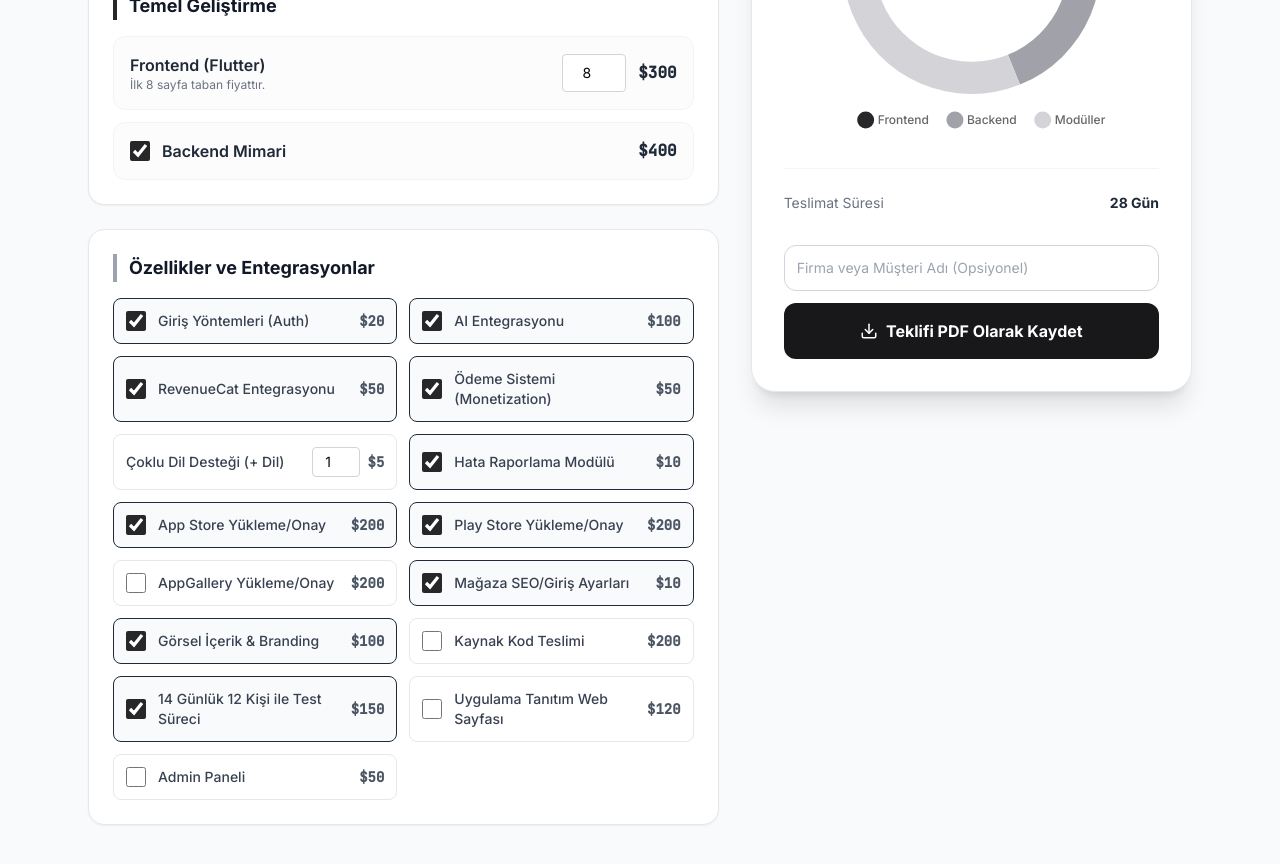
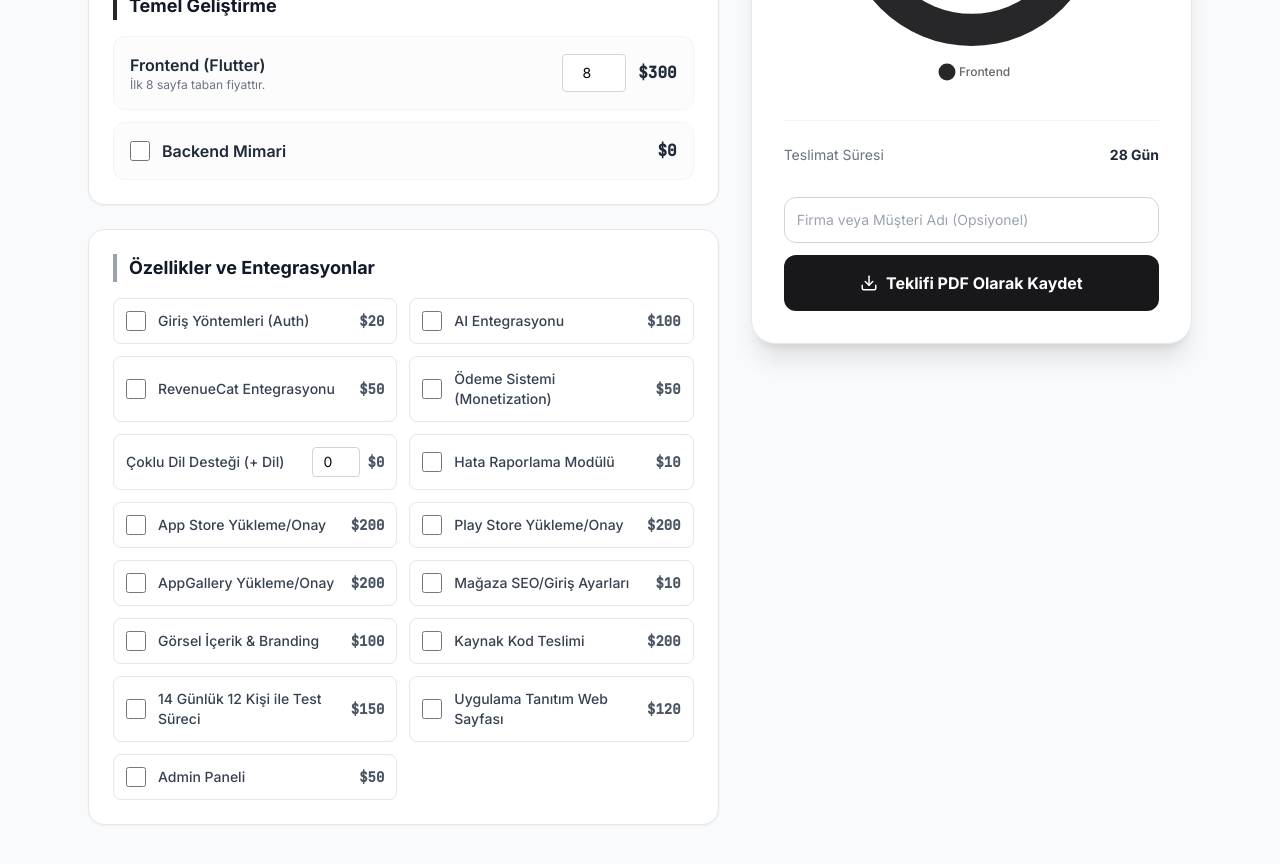
Before and after one commit to poqob/dagsolution, a Nuxt app: page /proposal in a window 1280 px wide. Shown: the part 1140-2004 px from the top of the page. Built offline with nearby package versions, Linux system fonts and the light colour scheme.

Commit message:
fix(proposal): resolve calculation bugs and set modules to default off

```diff
--- a/app/pages/proposal.vue
+++ b/app/pages/proposal.vue
@@ -380,25 +380,25 @@ definePageMeta({
 
 const activeSection = ref('hero')
 const pageCount = ref(8)
-const backendEnabled = ref(true)
+const backendEnabled = ref(false)
 const backendPrice = computed(() => backendEnabled.value ? 400 : 0)
 const deliveryTime = ref(28)
 const clientName = ref('')
 
 const features = ref([
-    { id: 'auth', price: 20, selected: true },
-    { id: 'ai', price: 100, selected: true },
-    { id: 'revenuecat', price: 50, selected: true },
-    { id: 'credits', price: 50, selected: true },
-    { id: 'l10n', price: 5, type: 'number', count: 1 },
-    { id: 'bug', price: 10, selected: true },
-    { id: 'ios', price: 200, selected: true },
-    { id: 'android', price: 200, selected: true },
+    { id: 'auth', price: 20, selected: false },
+    { id: 'ai', price: 100, selected: false },
+    { id: 'revenuecat', price: 50, selected: false },
+    { id: 'credits', price: 50, selected: false },
+    { id: 'l10n', price: 5, type: 'number', count: 0 },
+    { id: 'bug', price: 10, selected: false },
+    { id: 'ios', price: 200, selected: false },
+    { id: 'android', price: 200, selected: false },
     { id: 'appgallery', price: 200, selected: false },
-    { id: 'store_meta', price: 10, selected: true },
-    { id: 'branding', price: 100, selected: true },
+    { id: 'store_meta', price: 10, selected: false },
+    { id: 'branding', price: 100, selected: false },
     { id: 'source', price: 200, selected: false },
-    { id: 'support', price: 150, selected: true },
+    { id: 'support', price: 150, selected: false },
     { id: 'landing', price: 120, selected: false },
     { id: 'admin', price: 50, selected: false }
 ])
@@ -424,7 +424,7 @@ const featuresTotal = computed(() => {
 })
 
 const totalPrice = computed(() => {
-    return frontendPrice.value + backendPrice + featuresTotal.value + deliveryFee.value
+    return frontendPrice.value + backendPrice.value + featuresTotal.value + deliveryFee.value
 })
 
 const stepRanges = computed(() => {
@@ -439,16 +439,29 @@ let chartInstance = null
 const updateChart = () => {
     if (!priceChartCanvas.value) return
 
-    const newData = [frontendPrice.value, backendPrice.value, featuresTotal.value, deliveryFee.value].filter(v => v > 0)
+    const newData = []
+    const newLabels = []
+    const colors = []
 
-    // Create labels dynamically based on non-zero values
-    const allLabels = [t('proposal.chart.frontend'), t('proposal.chart.backend'), t('proposal.chart.modules'), t('proposal.chart.delivery')]
-    const newLabels = [allLabels[0], allLabels[1], allLabels[2]]
-    const colors = ['#27272a', '#a1a1aa', '#d4d4d8']
-
+    if (frontendPrice.value > 0) {
+        newData.push(frontendPrice.value)
+        newLabels.push(t('proposal.chart.frontend'))
+        colors.push('#27272a')
+    }
+    if (backendPrice.value > 0) {
+        newData.push(backendPrice.value)
+        newLabels.push(t('proposal.chart.backend'))
+        colors.push('#a1a1aa')
+    }
+    if (featuresTotal.value > 0) {
+        newData.push(featuresTotal.value)
+        newLabels.push(t('proposal.chart.modules'))
+        colors.push('#d4d4d8')
+    }
     if (deliveryFee.value > 0) {
-        newLabels.push(allLabels[3])
-        colors.push('#3b82f6') // Blue accent for delivery fee
+        newData.push(deliveryFee.value)
+        newLabels.push(t('proposal.chart.delivery'))
+        colors.push('#3b82f6')
     }
 
     if (chartInstance) {
```
